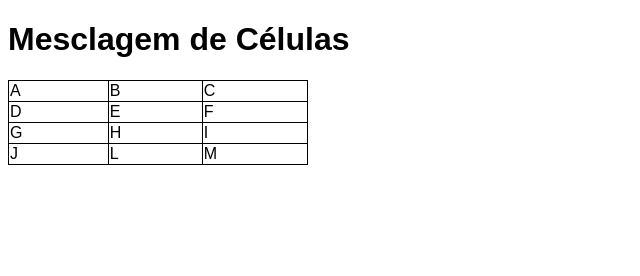
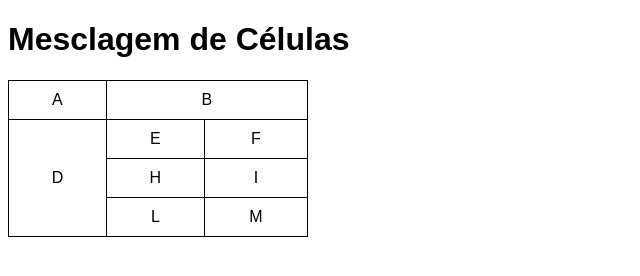
Before and after one commit to susanacaetano/html-css, a plain HTML site: page exercicios/ex023/tabela003.html in a window 1280 px wide. Shown: the whole page, without its empty margins (0-640 px from the left). Drawn offline with Linux system fonts and the light colour scheme.

Commit message:
atualizer tabela 003

```diff
--- a/exercicios/ex023/tabela003.html
+++ b/exercicios/ex023/tabela003.html
@@ -14,6 +14,8 @@
     }
     td{
         border: 1px solid black;
+        padding: 10px;
+        text-align: center;
 
     }
 </style>
@@ -23,21 +25,21 @@
     <table>
         <tr>
             <td>A</td>
-            <td>B</td>
-            <td>C</td>
+            <td colspan="2">B</td>
+
         </tr>
         <tr>
-            <td>D</td>
+            <td rowspan="3">D</td>
             <td>E</td>
             <td>F</td>
         </tr>
         <tr>
-            <td>G</td>
+
             <td>H</td>
             <td>I</td>
         </tr>
         <tr>
-            <td>J</td>
+
             <td>L</td>
             <td>M</td>
         </tr>
```
